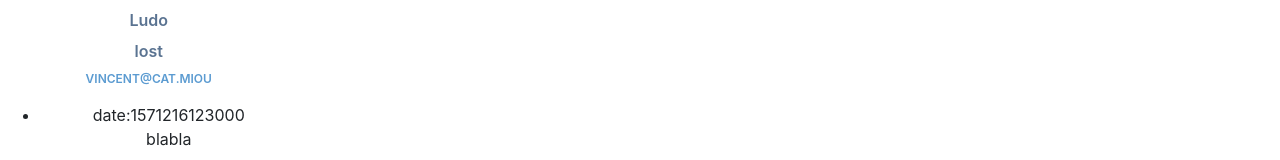
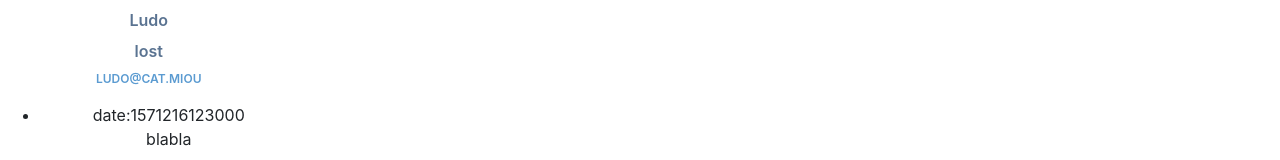
Before and after one commit to freezeburger/ez-miou, a React (Create React App) app: page / in a window 1280 px wide. Shown: the part 213-373 px from the top of the page. Built offline with nearby package versions, Linux system fonts and the light colour scheme.

Commit message:
unique name

```diff
--- a/src/app/components/user-profile/userprofile.defaultProps.ts
+++ b/src/app/components/user-profile/userprofile.defaultProps.ts
@@ -18,14 +18,16 @@ const generateName = () => {
     return names[getRandomInt(0, names.length + 1)];
 }
 
+const name = generateName();
+
 /**
  * User profile default properties
  */
 export const userProfileDefaultProps = {
     id : Math.floor(Math.random() * 100000).toString(),
-    name: generateName(),
-    email: generateName() + '@cat.miou',
-    avatar: 'http://robohash.org/' + generateName(),
+    name: name,
+    email: name + '@cat.miou',
+    avatar: 'http://robohash.org/' + name,
     status: 'lost',
     initialMessages: {
         messages: [
```
Also changed, not shown: 1 other file (tests, documents, lock files or other folders).
